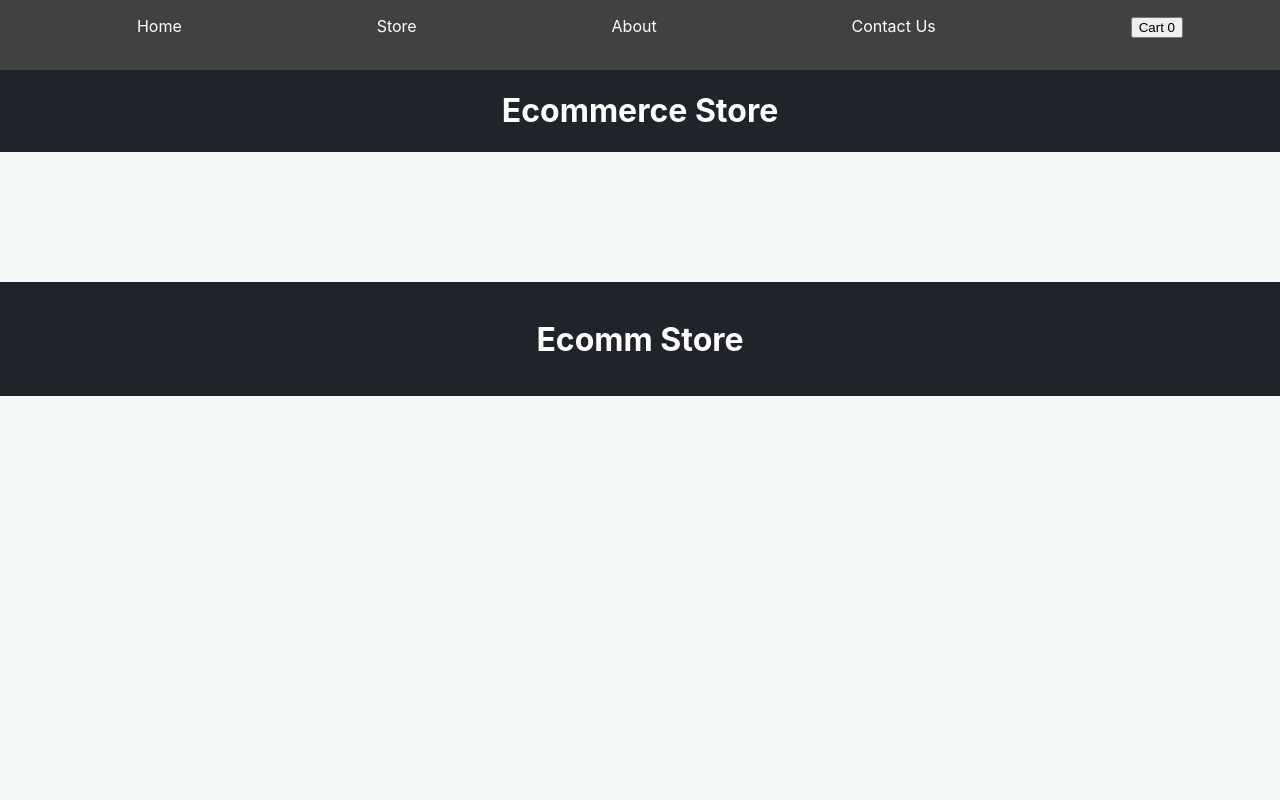
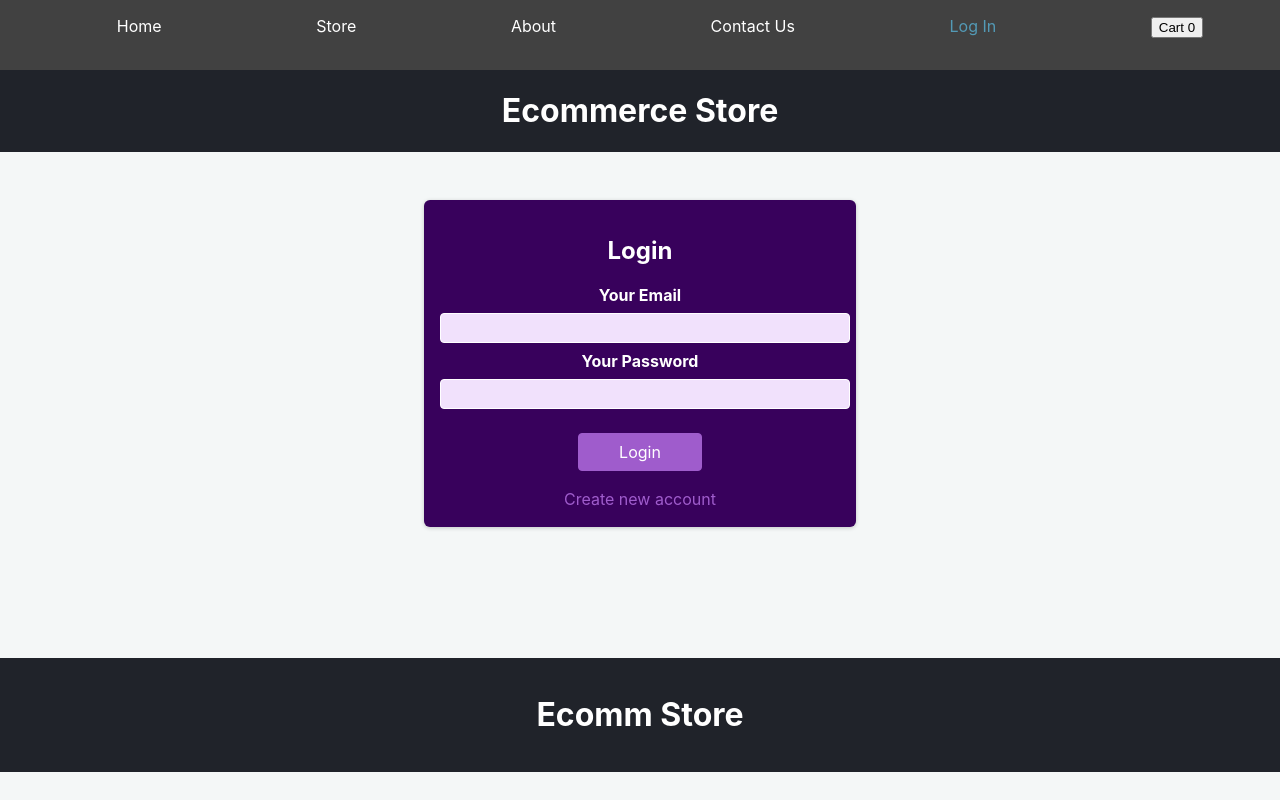
Before and after one commit to suryansh2206/Ecommerce-Website, a React (Create React App) app: page /auth in a window 1280 px wide. Built offline with nearby package versions, Linux system fonts and the light colour scheme.

Commit message:
authentication added

```diff
--- a/src/App.js
+++ b/src/App.js
@@ -12,6 +12,7 @@ import { Route, Routes } from "react-router-dom";
 import About from "./Pages/About";
 import Home from "./Pages/Home";
 import ContactUs from "./Pages/ContactUs";
+import AuthForm from "./Components/Auth/AuthForm";
 
 const App = () => {
   const [isCartOpen, setCartOpen] = useState(false);
@@ -43,6 +44,7 @@ const App = () => {
         />
         <Route path="/about" element={<About />} />
         <Route path="/contact" element={<ContactUs />} />
+        <Route path="/auth" element={<AuthForm />} />
       </Routes>
       <Footer />
     </ContextProvider>
--- /dev/null
+++ b/src/Components/Auth/AuthForm.js
@@ -0,0 +1,132 @@
+import classes from "./AuthForm.module.css";
+import { useState, useRef, useContext } from "react";
+// import { useHistory } from 'react-router-dom'
+import CartContext from '../../Store/cart-context';
+
+const AuthForm = () => {
+  //   const history = useHistory()
+  const emaiInputRef = useRef();
+  const passwordInputRef = useRef();
+  const authCtx = useContext(CartContext);
+  const [isLogin, setIsLogin] = useState(true);
+  //   const [isLoading, setIsLoading] = useState(false);
+
+  //   const switchAuthModeHandler = () => {
+  //     setIsLogin((prevState) => !prevState);
+  //   };
+
+  const submitHandler = (event) => {
+    event.preventDefault();
+
+    const enteredEmail = emaiInputRef.current.value;
+    const enteredPassword = passwordInputRef.current.value;
+
+    // setIsLoading(true);
+
+    // if (isLogin) {
+    fetch(
+      "https://identitytoolkit.googleapis.com/v1/accounts:signInWithPassword?key=AIzaSyCY-VGJzQO4PuIAWLAzUqOd4c2XvpMOQFs",
+      {
+        method: "POST",
+        body: JSON.stringify({
+          email: enteredEmail,
+          password: enteredPassword,
+          returnSecureToken: true,
+        }),
+        header: {
+          "Content-Type": "application/json",
+        },
+      }
+    )
+      .then((res) => {
+        //   setIsLoading(false);
+        if (res.ok) {
+          return res.json();
+        } else {
+          return res.json().then((data) => {
+            // console.log(data);
+            if (data.error.message) {
+              alert(data.error.message);
+            }
+          });
+        }
+      })
+      .then((data) => {
+        if (data.idToken) {
+          // console.log(data.idToken);
+          authCtx.logIn(data.idToken);
+          // history.replace('/')
+        }
+      })
+      .catch((err) => {
+        alert(err);
+      });
+    // }
+    //     .then((data) => {
+    //       console.log(data);
+    //     })
+    // else {
+    //   fetch(
+    //     "https://identitytoolkit.googleapis.com/v1/accounts:signUp?key=AIzaSyCY-VGJzQO4PuIAWLAzUqOd4c2XvpMOQFs",
+    //     {
+    //       method: "POST",
+    //       body: JSON.stringify({
+    //         email: enteredEmail,
+    //         password: enteredPassword,
+    //         returnSecureToken: true,
+    //       }),
+    //       header: {
+    //         "Content-Type": "application/json",
+    //       },
+    //     }
+    //   ).then((res) => {
+    //     setIsLoading(false);
+    //     if (res.ok) {
+    //     } else {
+    //       return res.json().then((data) => {
+    //         // console.log(data);
+    //         if (data.error.message) {
+    //           alert(data.error.message);
+    //         }
+    //       });
+    //     }
+    //   });
+    // }
+  };
+
+  return (
+    <section className={classes.auth}>
+      <h1>Login</h1>
+      <form onSubmit={submitHandler}>
+        <div className={classes.control}>
+          <label htmlFor="email">Your Email</label>
+          <input type="email" id="email" required ref={emaiInputRef} />
+        </div>
+        <div className={classes.control}>
+          <label htmlFor="password">Your Password</label>
+          <input
+            type="password"
+            id="password"
+            required
+            ref={passwordInputRef}
+          />
+        </div>
+        <div className={classes.actions}>
+          {/* {isLoading === false ? ( */}
+          <button>Login</button>
+          {/* // ) : ( // <p>Loading....</p>
+          // )} */}
+          <button
+            type="button"
+            className={classes.toggle}
+            // onClick={switchAuthModeHandler}
+          >
+            Create new account
+          </button>
+        </div>
+      </form>
+    </section>
+  );
+};
+
+export default AuthForm;
--- /dev/null
+++ b/src/Components/Auth/AuthForm.module.css
@@ -0,0 +1,72 @@
+.auth {
+    margin: 3rem auto;
+    width: 95%;
+    max-width: 25rem;
+    border-radius: 6px;
+    background-color: #38015c;
+    box-shadow: 0 1px 4px rgba(0, 0, 0, 0.2);
+    padding: 1rem;
+    text-align: center;
+  }
+
+  .auth h1 {
+    text-align: center;
+    color: white;
+  }
+
+  .control {
+    margin-bottom: 0.5rem;
+  }
+
+  .control label {
+    display: block;
+    color: white;
+    font-weight: bold;
+    margin-bottom: 0.5rem;
+  }
+
+  .control input {
+    font: inherit;
+    background-color: #f1e1fc;
+    color: #38015c;
+    border-radius: 4px;
+    border: 1px solid white;
+    width: 100%;
+    text-align: left;
+    padding: 0.25rem;
+  }
+
+  .actions {
+    margin-top: 1.5rem;
+    display: flex;
+    flex-direction: column;
+    align-items: center;
+  }
+
+  .actions button {
+    cursor: pointer;
+    font: inherit;
+    color: white;
+    background-color: #9f5ccc;
+    border: 1px solid #9f5ccc;
+    border-radius: 4px;
+    padding: 0.5rem 2.5rem;
+  }
+
+  .actions button:hover {
+    background-color: #873abb;
+    border-color: #873abb;
+  }
+
+  .actions .toggle {
+    margin-top: 1rem;
+    background-color: transparent;
+    color: #9f5ccc;
+    border: none;
+    padding: 0.15rem 1.5rem;
+  }
+
+  .actions .toggle:hover {
+    background-color: transparent;
+    color: #ae82cc;
+  }
--- a/src/Components/Cart/Cart.js
+++ b/src/Components/Cart/Cart.js
@@ -20,8 +20,8 @@ const Cart = (props) => {
         <span><b>Total</b></span>
         <span>${amount}</span>
       </div>
-      <Button onClick={props.onClose}>CLOSE</Button>
-      <Button>PURCHASE</Button>
+      <Button onClick={props.onClose} className="btn btn-order">CLOSE</Button>
+      <Button className="btn btn-order">PURCHASE</Button>
     </Modal>
   );
 };
--- a/src/Components/Layout/Header.js
+++ b/src/Components/Layout/Header.js
@@ -27,6 +27,9 @@ const Header = (props) => {
           <NavLink activeClassName="active" className="link" to="/contact">
             <>Contact Us</>
           </NavLink>
+          <NavLink activeClassName="active" className="link" to="/auth">
+            <>Log In</>
+          </NavLink>
           <li>
             <Button onClick={props.onOpen} className="btn">Cart {totalQuantity}</Button>
           </li>
@@ -36,6 +39,7 @@ const Header = (props) => {
         <h1>Ecommerce Store</h1>
       </div>
     </Fragment>
+
   );
 };
 
```
